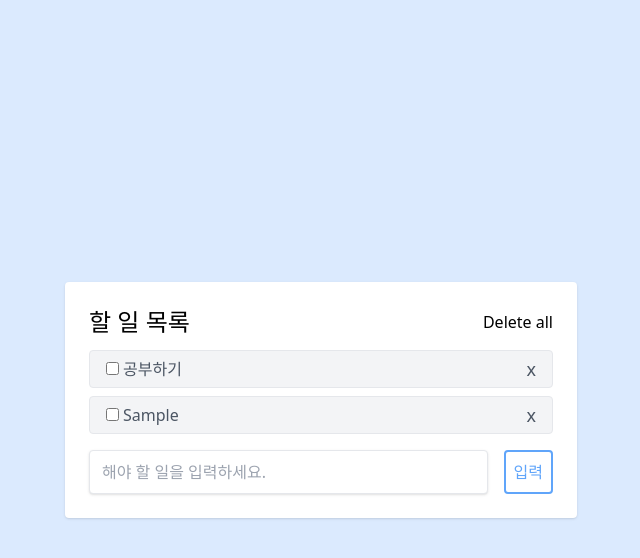
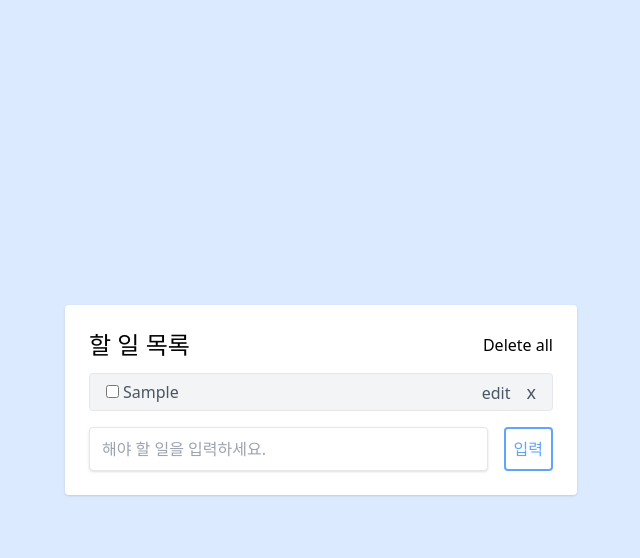
Before and after one commit to hwlee-study/inflearn-react-study, a React (Create React App) app: page / in a window 1280 px wide. Both pictures are taken after typing "Sample" into the empty fields and a click on the input "입력". Shown: the top 558 px of the page, without its empty margins (319-959 px from the left). Built offline with nearby package versions, Linux system fonts and the light colour scheme.

Commit message:
- prettier 적용 - react beautiful dnd 적용 - localStorage로 데이터 관리되도록 추가 - 할일 컴포넌트 분리 - 할 일 목록 수정기능 추가    - 수정 시 input text에 focus 되도록 추가

```diff
--- a/src/App.js
+++ b/src/App.js
@@ -1,40 +1,52 @@
 import { useState } from 'react'
-import List from './components/List'
 import Form from './components/Form'
+import Lists from './components/Lists'
 
-export default function App() {
-  const [todos, setTodos] = useState([
-    {
-      id: '1',
-      title: '공부하기',
-      completed: false
-    }
-  ])
+function App() {
+  const initialTodos = localStorage.getItem('todos')
+    ? JSON.parse(localStorage.getItem('todos'))
+    : []
+  const [todos, setTodos] = useState(initialTodos)
 
   const [newTodo, setNewTodo] = useState('')
 
   const onSubmitHandler = (e) => {
     e.preventDefault()
 
-    setTodos([...todos, {
-      id: Date.now(),
-      title: newTodo,
-      completed: false,
-    }])
+    const newTodos = [
+      ...todos,
+      {
+        id: Date.now(),
+        title: newTodo,
+        completed: false,
+      },
+    ]
+
+    setTodos(newTodos)
+    localStorage.setItem('todos', JSON.stringify(newTodos))
 
     setNewTodo('')
   }
 
+  const handleRemoveAllClick = () => {
+    setTodos([])
+    localStorage.removeItem('todos')
+  }
+
   return (
-    <div className='w-screen h-screen flex items-center justify-center bg-blue-100'>
-      <section className='w-full p-6 m-4 bg-white rounded shadow lg:w-3/4 lg:max-w-lg'>
-        <article className='flex justify-between mb-3'>
-          <h1 className='text-2xl'>할 일 목록</h1>
-          <button>Delete all</button>
+    <div className="w-screen h-screen flex items-center justify-center bg-blue-100">
+      <section className="w-full p-6 m-4 bg-white rounded shadow lg:w-3/4 lg:max-w-lg">
+        <article className="flex justify-between mb-3">
+          <h1 className="text-2xl">할 일 목록</h1>
+          <button type="button" onClick={() => handleRemoveAllClick()}>
+            Delete all
+          </button>
         </article>
-        <List todos={todos} setTodos={setTodos} />
+        <Lists todos={todos} setTodos={setTodos} />
         <Form onSubmitHandler={onSubmitHandler} newTodo={newTodo} setNewTodo={setNewTodo} />
       </section>
-    </div >
-  );
+    </div>
+  )
 }
+
+export default App
--- a/src/components/List.js
+++ b/src/components/List.js
@@ -1,35 +1,117 @@
-export default function List({ todos, setTodos }) {
+import React, { useEffect, useRef, useState } from 'react'
+
+function List({ todos, setTodos, todo, provided, snapshot }) {
+  const [isEdit, setIsEdit] = useState(false)
+  const [editTodo, setEditTodo] = useState(todo)
+  const inputTextRef = useRef(null)
+
+  /**
+   * edit를 눌렀을 때 input text에 focus넣기
+   */
+  useEffect(() => {
+    if (!!isEdit && inputTextRef.current !== null) {
+      inputTextRef.current.focus()
+    }
+  }, [isEdit])
 
   const deleteBtnOnClickHandler = (deletedTodoId) => {
-        const newTodos = todos.filter(todo => todo.id !== deletedTodoId)
+    const newTodos = todos.filter((todo) => todo.id !== deletedTodoId)
     setTodos(newTodos)
+    localStorage.setItem('todos', JSON.stringify(newTodos))
   }
 
   const checkboxOnClickHandler = (changedTodoId) => {
-        const changedTodos = todos.map(todo => {
+    const changedTodos = todos.map((todo) => {
       if (todo.id === changedTodoId) {
         todo.completed = !todo.completed
       }
       return todo
     })
     setTodos(changedTodos)
+    localStorage.setItem('todos', JSON.stringify(changedTodos))
   }
 
+  const editTodoOnSubmitHandler = (e) => {
+    e.preventDefault()
+
+    const editTodos = todos.map((originTodo) => {
+      if (originTodo.id === todo.id) {
+        originTodo.title = editTodo
+      }
+      return originTodo
+    })
+
+    setTodos(editTodos)
+    localStorage.setItem('todos', JSON.stringify(editTodos))
+    setIsEdit(!isEdit)
+  }
+
+  const editTodoOnChangeHandler = (e) => {
+    setEditTodo(e.target.value)
+  }
+
+  if (isEdit) {
     return (
-        <article>
-            <ul>
-                {
-                    todos.map((todo) => (
-                        <li key={todo.id} className={`w-full flex items-center justify-between px-4 py-1 my-2 text-gray-600 bg-gray-100 border rounded ${todo.completed && 'line-through'}`}>
-                            <label>
-                                <input type="checkbox" className="mr-1" defaultChecked={todo.completed} onClick={() => checkboxOnClickHandler(todo.id)} />
+      <li key={todo.id} className="w-full px-4 py-1 my-2 text-gray-600 border rounded">
+        <form
+          className="w-full flex  items-center justify-between"
+          onSubmit={editTodoOnSubmitHandler}
+        >
+          <label htmlFor="title" className={`${todo.completed && 'line-through'}`}>
+            <input
+              type="text"
+              className="border border-blue-400 bg-gray-100 rounded focus:bg-gray-50"
+              ref={inputTextRef}
+              placeholder={todo.title}
+              onChange={editTodoOnChangeHandler}
+            />
+          </label>
+          <span>
+            <button type="submit" className="mr-4 hover:text-orange-400">
+              save
+            </button>
+            <button type="button" className="text-lg" onClick={() => setIsEdit(!isEdit)}>
+              x
+            </button>
+          </span>
+        </form>
+      </li>
+    )
+  }
+  return (
+    <li
+      key={todo.id}
+      {...provided.draggableProps}
+      ref={provided.innerRef}
+      {...provided.dragHandleProps}
+      className={`w-full flex items-center justify-between px-4 py-1 my-2
+            text-gray-600 border rounded
+            ${snapshot.isDragging ? 'bg-gray-300' : 'bg-gray-100'}`}
+    >
+      <label htmlFor="title" className={`${todo.completed && 'line-through'}`}>
+        <input
+          id="title"
+          type="checkbox"
+          className="mr-1"
+          defaultChecked={todo.completed}
+          onClick={() => checkboxOnClickHandler(todo.id)}
+        />
         {todo.title}
       </label>
-                            <button className='text-lg' onClick={() => deleteBtnOnClickHandler(todo.id)}>x</button>
+      <span>
+        <button
+          type="button"
+          className="mr-4 hover:text-orange-400"
+          onClick={() => setIsEdit(!isEdit)}
+        >
+          edit
+        </button>
+        <button type="button" className="text-lg" onClick={() => deleteBtnOnClickHandler(todo.id)}>
+          x
+        </button>
+      </span>
     </li>
-                    ))
+  )
 }
-            </ul>
-        </article>
-    );
-}
+
+export default React.memo(List)
--- /dev/null
+++ b/src/components/Lists.js
@@ -0,0 +1,63 @@
+import React from 'react'
+import { DragDropContext, Draggable, Droppable } from 'react-beautiful-dnd'
+import List from './List'
+
+function Lists({ todos, setTodos }) {
+  /**
+   * FIXME: dnd memo기능이 사라지므로 변경 필요
+   * Warning: Connect(Droppable): Support for defaultProps will be removed from memo components
+   * in a future major release.
+   * Use JavaScript default parameters instead.
+   */
+  const onDragEndHandler = (result) => {
+    // result 매게변수에는 source 항목 및 대상 위치와 같은 드래그 이벤트에 대한 정보가 포함
+    console.log(result)
+
+    // 목적지가 없으면(이벤트 취소) 이 함수를 종료합니다.
+    if (!result.destination) return
+
+    // 리엑트 불변성을 지켜주기 위해 새로운 todoData 생성
+    const newTodos = [...todos]
+    // const newTodos = Array.from(todos)
+    // const newTodos = todos.slice()
+
+    /**
+     * 1. 변경시키는 아이템을 배열에서 지운다.
+     * 2. return 값으로 지워진 아이템을 잡아준다.
+     */
+    const [reOrderItem] = newTodos.splice(result.source.index, 1)
+
+    // 원하는 자리에 reOrderItem을 추가한다.
+    newTodos.splice(result.destination.index, 0, reOrderItem)
+    setTodos(newTodos)
+    localStorage.setItem('todos', JSON.stringify(newTodos))
+  }
+
+  return (
+    <DragDropContext onDragEnd={onDragEndHandler}>
+      <Droppable droppableId="todoList">
+        {(provided) => (
+          <ul {...provided.droppableProps} ref={provided.innerRef}>
+            {todos.map((todo, index) => (
+              <Draggable key={todo.id} draggableId={todo.id.toString()} index={index}>
+                {/* eslint-disable-next-line no-shadow */}
+                {(provided, snapshot) => (
+                  <List
+                    todos={todos}
+                    setTodos={setTodos}
+                    todo={todo}
+                    provided={provided}
+                    snapshot={snapshot}
+                  />
+                )}
+              </Draggable>
+            ))}
+            {provided.placeholder}
+          </ul>
+        )}
+      </Droppable>
+    </DragDropContext>
+  )
+}
+
+export default React.memo(Lists)
--- a/src/index.js
+++ b/src/index.js
@@ -6,9 +6,13 @@ import reportWebVitals from './reportWebVitals';
 
 const root = ReactDOM.createRoot(document.getElementById('root'));
 root.render(
-  <React.StrictMode>
-    <App />
-  </React.StrictMode>
+  /**
+   * 리액트 18버전을 사용할 때 react-beautiful-dnd 사용시 에러 발생
+   * Unable to find draggable with id: 1657114686384
+   **/
+  // <React.StrictMode>
+  <App />
+  // </React.StrictMode>
 );
 
 // If you want to start measuring performance in your app, pass a function
```
Also changed, not shown: src/components/Form.js (+8 -6 lines). Lines whose indentation alone changed are shown as unchanged.
